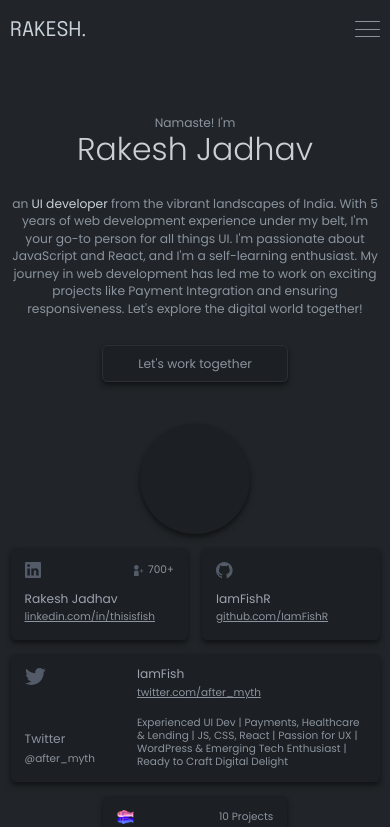
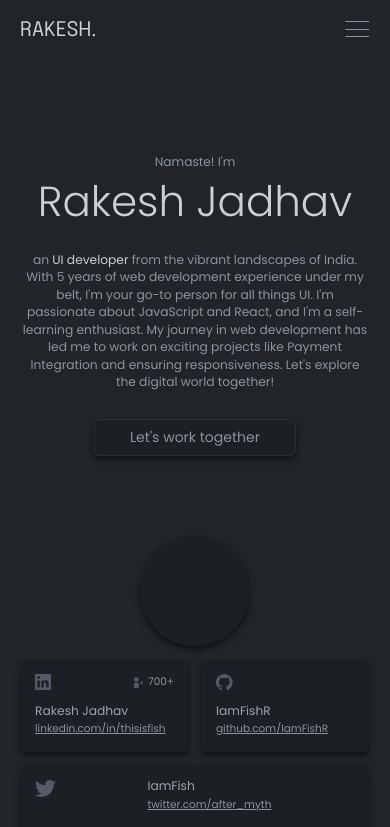
Before and after one commit to IamFishR/profile, a website: page src/index.html in a window 390 px wide. Shown: the top 827 px of the page. Drawn offline with Linux system fonts and the light colour scheme.

Commit message:
responsiveness improvements

```diff
--- a/src/index.html
+++ b/src/index.html
@@ -43,9 +43,9 @@
     <div id="intro" class="landing-section h-view">
         <div class="container layout spacing-y">
             <div class="column-2">
-                <div class="md:w-[438px] flex flex-col items-center md:items-start">
-                    <p>Namaste! I'm</p>
-                    <h2 class="mb-4 text-4xl xl:text-5xl font-light dark:text-gray-dark-100">Rakesh Jadhav</h2>
+                <div class="md:w-[438px] my-11 md:my-0 flex flex-col justify-center items-center md:items-start">
+                    <p class="mb-3 md:mb-0">Namaste! I'm</p>
+                    <h2 class="mb-4 text-5xl font-light dark:text-gray-dark-100">Rakesh Jadhav</h2>
                     <p class="mb-5 md:mb-2 mt-4 layout-text">
                         an <span class="dark:text-gray-dark-200">UI developer</span> from the vibrant landscapes of
                         India. With 5 years of web development experience under my belt, I'm your
@@ -135,7 +135,7 @@
                                 <div class="flex justify-between items-center">
                                     <img src="./images/glitch.png" class="w-5">
                                     <span class="flex items-center">
-                                        <span class="text-xs">10 Projects</span>
+                                        <span class="text-xs layout-text">10 Projects</span>
                                     </span>
                                 </div>
                                 <div class="mt-4">
@@ -465,9 +465,9 @@
 
     <footer id="contact" class="h-view">
         <div class="container column-2 layout spacing-y">
-            <h2 class="text-6xl">CONTACT ME</h2>
+            <h2 class="text-6xl mb-11 md:mb-0">CONTACT ME</h2>
             <div class="relative">
-                <div class="md:w-[322px] card dark:bg-gray-dark-600 px-9 pt-14 shadow-md shadow-dark">
+                <div class="md:w-[322px] card dark:bg-gray-dark-600 px-9 md:py-14 py-24 shadow-md shadow-dark">
                     <div class="mb-6">
                         <span class="block mb-2 text-xs">My Name</span>
                         <p class="dark:text-gray-dark-200">Rakesh B. Jadhav</p>
@@ -479,7 +479,7 @@
                     </div>
                     <div class="mb-11">
                         <span class="block mb-2 text-xs">Phone Number</span>
-                        <a class="dark:text-gray-dark-200" href="phone:9908279938">
+                        <a class="dark:text-gray-dark-200" href="tel:9908279938">
                             <span class="underline-offset-1">+91</span>
                             9908279938
                         </a>
--- a/src/input.css
+++ b/src/input.css
@@ -6,7 +6,7 @@
 
   html,
   body {
-    @apply text-sm xl:text-[15px] leading-6 font-sans antialiased dark:bg-gray-dark-900 dark:text-gray-dark-400 scroll-smooth overflow-x-hidden;
+    @apply text-device md:text-sm xl:text-[15px] leading-6 font-sans antialiased dark:bg-gray-dark-900 dark:text-gray-dark-400 scroll-smooth overflow-x-hidden;
   }
 
   .nav-item {
@@ -22,7 +22,7 @@
   }
 
   .layout {
-    @apply px-3 md:px-0;
+    @apply px-6 md:px-0;
   }
 
   .spacing-y {
@@ -73,10 +73,10 @@
     @apply px-10 md:px-4 py-2 dark:hover:bg-gray-dark-700 border border-gray-dark-500 dark:hover:text-gray-dark-200 hover:shadow-none;
   }
 
-  .divider.horizontal {
+  /* .divider.horizontal {
     @apply h-px my-14;
     background: linear-gradient(90deg, rgba(32, 43, 56, 0.44) 0%, rgba(42, 58, 78, 0.94) 49.97%, rgba(31, 44, 60, 0.48) 100%);
-  }
+  } */
 
   .divider.vertical {
     @apply mx-0 md:mx-2 my-8 md:my-0 w-full h-px md:h-full md:w-px bg-gradient-to-r md:bg-gradient-to-b from-gray-dark-900 via-gray-dark-500 to-gray-dark-900;
--- a/tailwind.config.js
+++ b/tailwind.config.js
@@ -20,6 +20,7 @@ module.exports = {
       },
       fontSize: {
         'extra-small': '.65rem',
+        'device': '14px',
       },
       gridTemplateColumns: {
         'projects': '148px 10px 148px 10px 148px',
```
Also changed, not shown: output/output.css.
